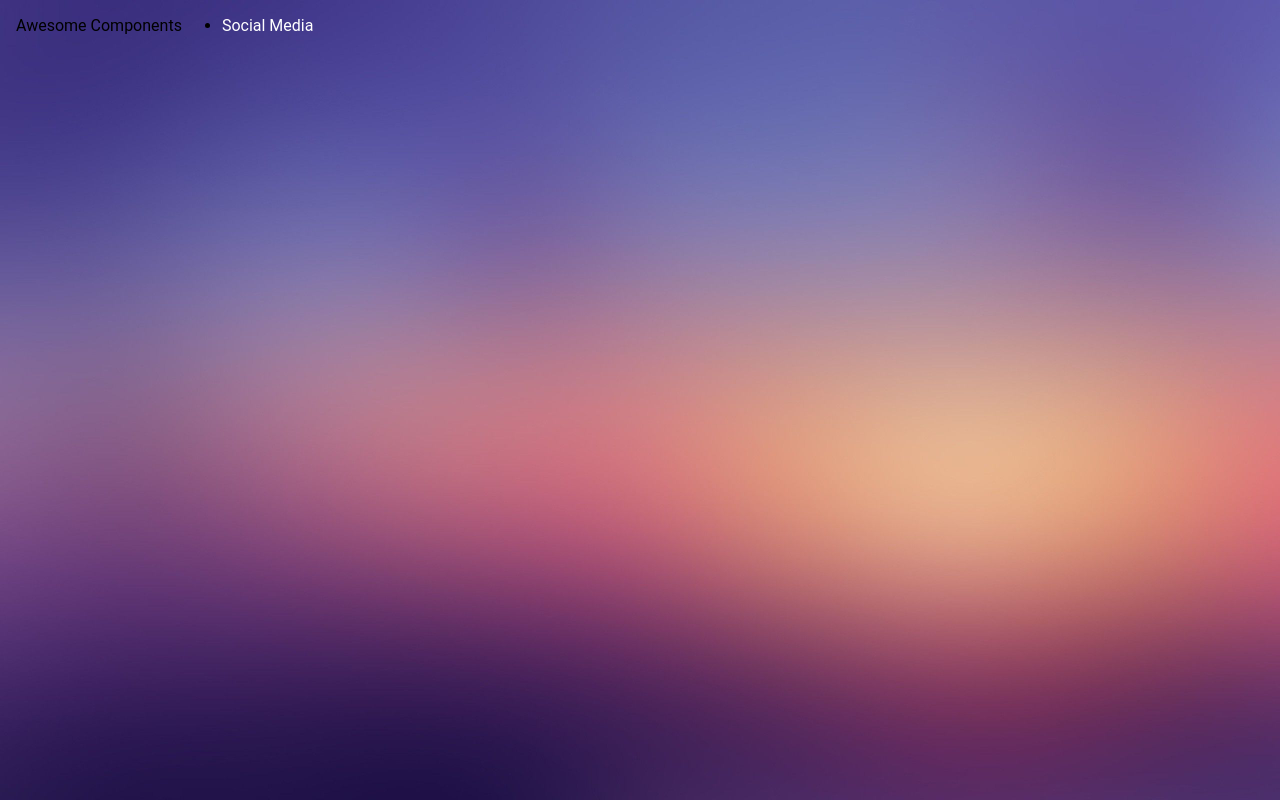
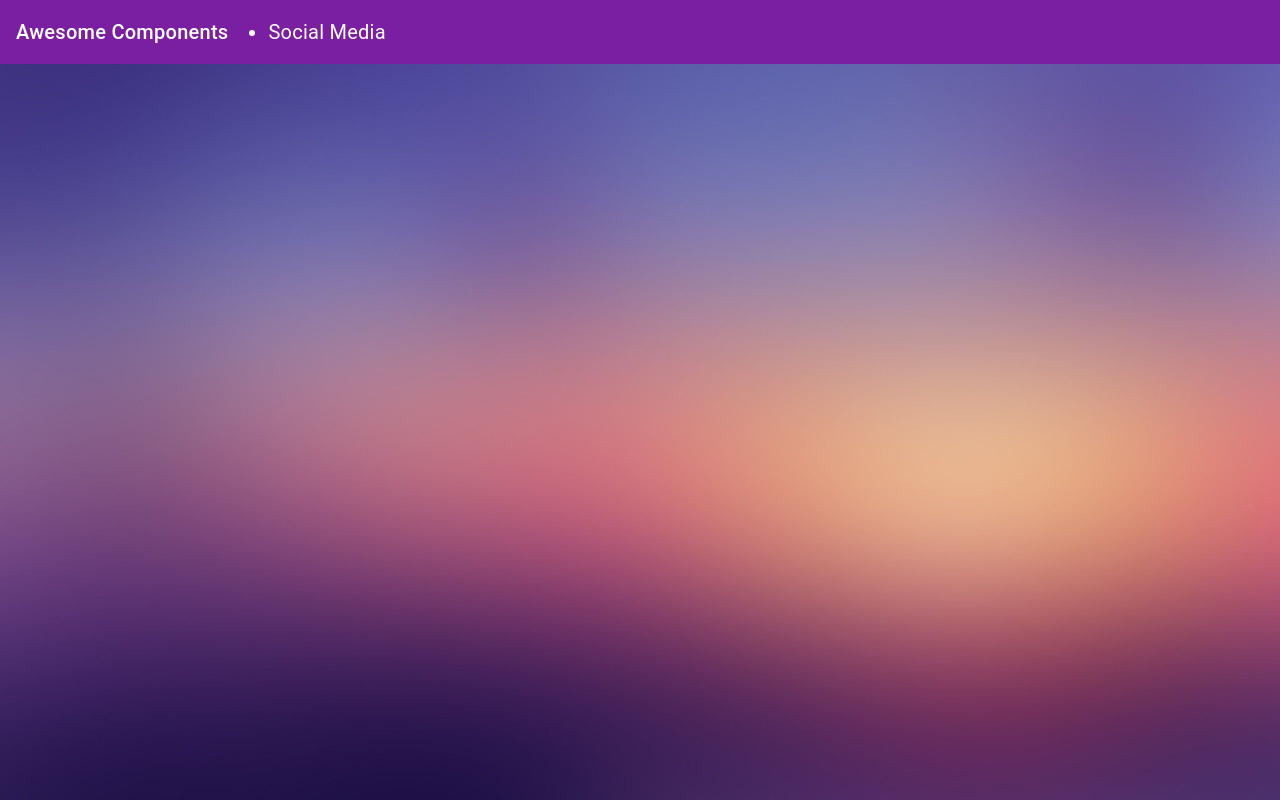
Before and after one commit to JonathanG-coder/Snapface2, an Angular app: page /social-media in a window 1280 px wide. Built offline with nearby package versions, Linux system fonts and the light colour scheme.

Commit message:
Add Flag Header

```diff
--- a/src/styles.scss
+++ b/src/styles.scss
@@ -1,3 +1,5 @@
+@import '@angular/material/prebuilt-themes/purple-green.css';
+
 html,
 body {
     height: 100%;
```
